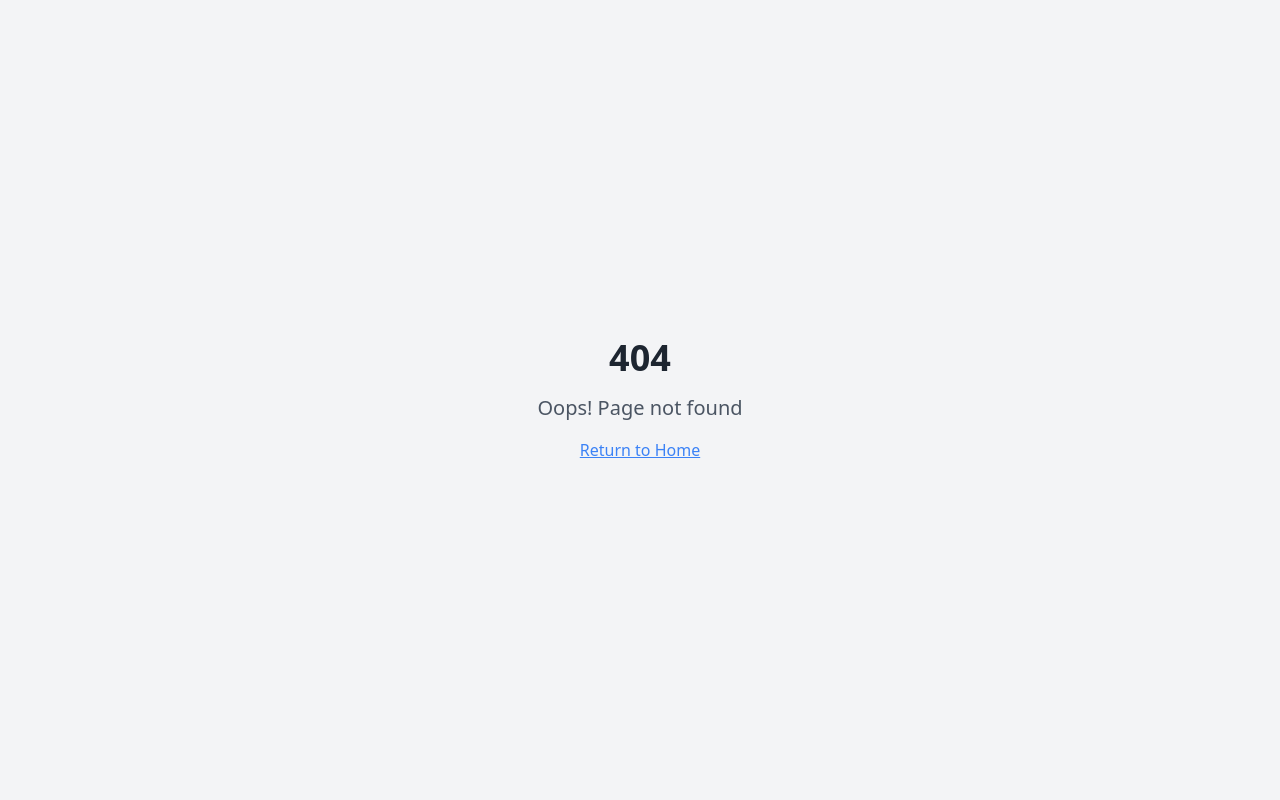
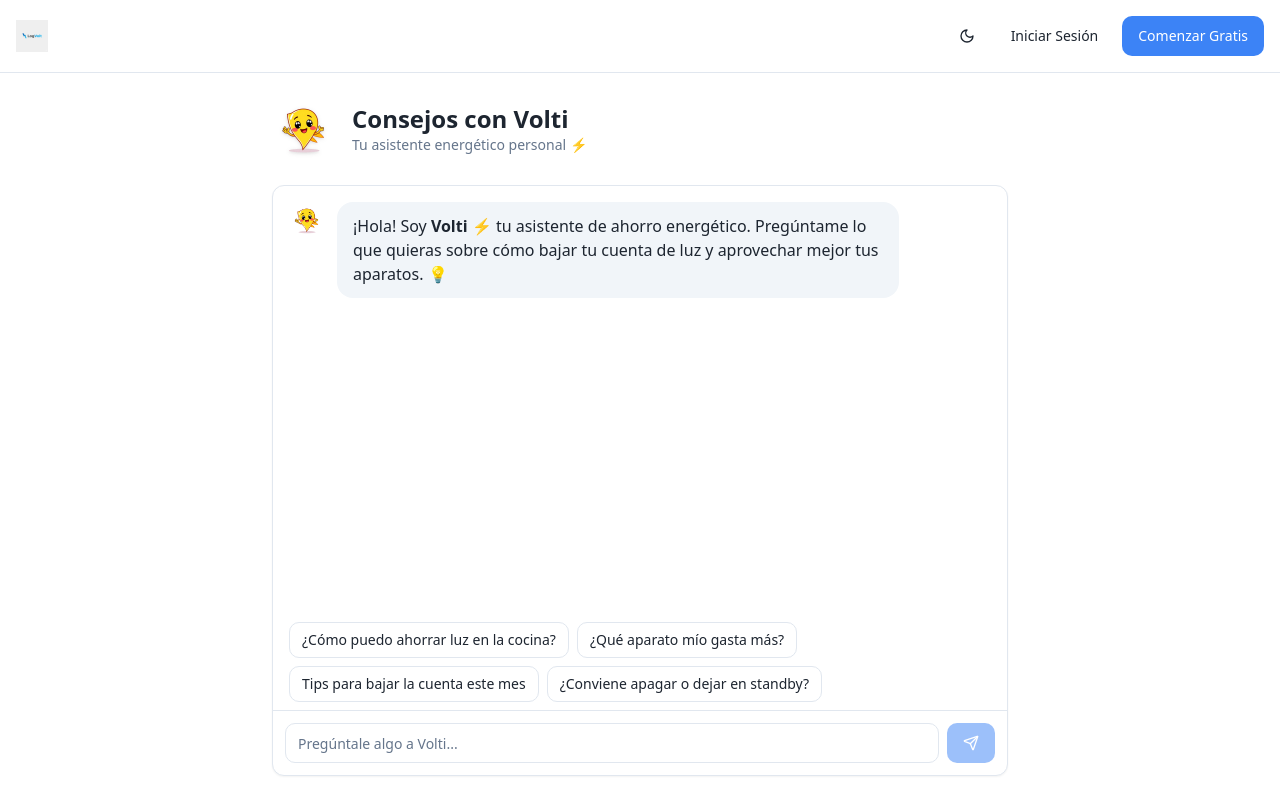
Before and after one commit to ignaciog14/log-volt-ahorra-luz, a React (Vite) app: page /consejos in a window 1280 px wide. Before the commit this address had no page. Built offline with nearby package versions, Linux system fonts and the light colour scheme.

Commit message:
Changes
Co-authored-by: ignaciog14 <111882558+ignaciog14@users.noreply.github.com>

```diff
--- a/src/App.tsx
+++ b/src/App.tsx
@@ -12,6 +12,7 @@ import Homes from "./pages/Homes";
 import HomeDetails from "./pages/HomeDetails";
 import RoomDetails from "./pages/RoomDetails";
 import Profile from "./pages/Profile";
+import Consejos from "./pages/Consejos";
 import NotFound from "./pages/NotFound";
 
 const queryClient = new QueryClient();
@@ -32,6 +33,7 @@ const App = () => (
               <Route path="/homes/:id" element={<HomeDetails />} />
               <Route path="/rooms/:id" element={<RoomDetails />} />
               <Route path="/profile" element={<Profile />} />
+              <Route path="/consejos" element={<Consejos />} />
               {/* ADD ALL CUSTOM ROUTES ABOVE THE CATCH-ALL "*" ROUTE */}
               <Route path="*" element={<NotFound />} />
             </Routes>
--- a/src/components/Navbar.tsx
+++ b/src/components/Navbar.tsx
@@ -1,5 +1,5 @@
 import { Link, useNavigate } from "react-router-dom";
-import { Home, LogOut, Users, Moon, Sun } from "lucide-react";
+import { Home, LogOut, Users, Moon, Sun, Sparkles } from "lucide-react";
 import { Button } from "@/components/ui/button";
 import { useAuth } from "@/hooks/useAuth";
 import { useTheme } from "next-themes";
@@ -34,6 +34,12 @@ export const Navbar = ({ showAuthButtons = true }: NavbarProps) => {
                 <Link to="/homes">
                   <Home className="w-4 h-4 mr-2" />
                   Hogares
+                </Link>
+              </Button>
+              <Button variant="ghost" asChild>
+                <Link to="/consejos">
+                  <Sparkles className="w-4 h-4 mr-2" />
+                  Consejos
                 </Link>
               </Button>
               <Button variant="ghost" asChild>
--- /dev/null
+++ b/src/pages/Consejos.tsx
@@ -0,0 +1,179 @@
+import { useState, useRef, useEffect } from "react";
+import { Navbar } from "@/components/Navbar";
+import { Button } from "@/components/ui/button";
+import { Input } from "@/components/ui/input";
+import { Card } from "@/components/ui/card";
+import { ScrollArea } from "@/components/ui/scroll-area";
+import { Send, Loader2 } from "lucide-react";
+import ReactMarkdown from "react-markdown";
+import { toast } from "sonner";
+import voltiImg from "@/assets/volti.png";
+import { supabase } from "@/integrations/supabase/client";
+
+type Msg = { role: "user" | "assistant"; content: string };
+
+const SUGGESTIONS = [
+  "¿Cómo puedo ahorrar luz en la cocina?",
+  "¿Qué aparato mío gasta más?",
+  "Tips para bajar la cuenta este mes",
+  "¿Conviene apagar o dejar en standby?",
+];
+
+const Consejos = () => {
+  const [messages, setMessages] = useState<Msg[]>([
+    {
+      role: "assistant",
+      content: "¡Hola! Soy **Volti** ⚡ tu asistente de ahorro energético. Pregúntame lo que quieras sobre cómo bajar tu cuenta de luz y aprovechar mejor tus aparatos. 💡",
+    },
+  ]);
+  const [input, setInput] = useState("");
+  const [loading, setLoading] = useState(false);
+  const scrollRef = useRef<HTMLDivElement>(null);
+
+  useEffect(() => {
+    scrollRef.current?.scrollTo({ top: scrollRef.current.scrollHeight, behavior: "smooth" });
+  }, [messages]);
+
+  const send = async (text: string) => {
+    if (!text.trim() || loading) return;
+    const userMsg: Msg = { role: "user", content: text };
+    const next = [...messages, userMsg];
+    setMessages(next);
+    setInput("");
+    setLoading(true);
+
+    try {
+      const { data: { session } } = await supabase.auth.getSession();
+      const url = `${import.meta.env.VITE_SUPABASE_URL}/functions/v1/volti-chat`;
+      const resp = await fetch(url, {
+        method: "POST",
+        headers: {
+          "Content-Type": "application/json",
+          ...(session?.access_token ? { Authorization: `Bearer ${session.access_token}` } : {}),
+          apikey: import.meta.env.VITE_SUPABASE_PUBLISHABLE_KEY,
+        },
+        body: JSON.stringify({
+          messages: next.map(m => ({ role: m.role, content: m.content })),
+        }),
+      });
+
+      if (!resp.ok || !resp.body) {
+        if (resp.status === 429) toast.error("Demasiadas consultas, intenta en un momento.");
+        else if (resp.status === 402) toast.error("Sin créditos de IA disponibles.");
+        else toast.error("Error al contactar a Volti");
+        setLoading(false);
+        return;
+      }
+
+      const reader = resp.body.getReader();
+      const decoder = new TextDecoder();
+      let buffer = "";
+      let assistant = "";
+      setMessages(m => [...m, { role: "assistant", content: "" }]);
+
+      let done = false;
+      while (!done) {
+        const { done: d, value } = await reader.read();
+        if (d) break;
+        buffer += decoder.decode(value, { stream: true });
+        let nl: number;
+        while ((nl = buffer.indexOf("\n")) !== -1) {
+          let line = buffer.slice(0, nl);
+          buffer = buffer.slice(nl + 1);
+          if (line.endsWith("\r")) line = line.slice(0, -1);
+          if (line.startsWith(":") || !line.trim()) continue;
+          if (!line.startsWith("data: ")) continue;
+          const json = line.slice(6).trim();
+          if (json === "[DONE]") { done = true; break; }
+          try {
+            const parsed = JSON.parse(json);
+            const delta = parsed.choices?.[0]?.delta?.content;
+            if (delta) {
+              assistant += delta;
+              setMessages(m => m.map((msg, i) => i === m.length - 1 ? { ...msg, content: assistant } : msg));
+            }
+          } catch {
+            buffer = line + "\n" + buffer;
+            break;
+          }
+        }
+      }
+    } catch (e) {
+      console.error(e);
+      toast.error("Volti no pudo responder");
+    } finally {
+      setLoading(false);
+    }
+  };
+
+  return (
+    <div className="min-h-screen bg-background flex flex-col">
+      <Navbar />
+      <div className="container mx-auto px-4 py-6 flex-1 flex flex-col max-w-3xl w-full">
+        <div className="flex items-center gap-4 mb-6">
+          <img src={voltiImg} alt="Volti" width={64} height={64} className="w-16 h-16 drop-shadow" />
+          <div>
+            <h1 className="text-2xl font-bold">Consejos con Volti</h1>
+            <p className="text-sm text-muted-foreground">Tu asistente energético personal ⚡</p>
+          </div>
+        </div>
+
+        <Card className="flex-1 flex flex-col overflow-hidden">
+          <ScrollArea className="flex-1 p-4" ref={scrollRef as any}>
+            <div className="space-y-4">
+              {messages.map((m, i) => (
+                <div key={i} className={`flex gap-3 ${m.role === "user" ? "justify-end" : "justify-start"}`}>
+                  {m.role === "assistant" && (
+                    <img src={voltiImg} alt="Volti" width={36} height={36} className="w-9 h-9 flex-shrink-0" />
+                  )}
+                  <div
+                    className={`rounded-2xl px-4 py-2 max-w-[80%] ${
+                      m.role === "user"
+                        ? "bg-primary text-primary-foreground"
+                        : "bg-muted"
+                    }`}
+                  >
+                    {m.content ? (
+                      <div className="prose prose-sm dark:prose-invert max-w-none [&_p]:my-1">
+                        <ReactMarkdown>{m.content}</ReactMarkdown>
+                      </div>
+                    ) : (
+                      <Loader2 className="w-4 h-4 animate-spin" />
+                    )}
+                  </div>
+                </div>
+              ))}
+            </div>
+          </ScrollArea>
+
+          {messages.length <= 1 && (
+            <div className="px-4 pb-2 flex flex-wrap gap-2">
+              {SUGGESTIONS.map(s => (
+                <Button key={s} variant="outline" size="sm" onClick={() => send(s)} disabled={loading}>
+                  {s}
+                </Button>
+              ))}
+            </div>
+          )}
+
+          <form
+            onSubmit={(e) => { e.preventDefault(); send(input); }}
+            className="border-t p-3 flex gap-2"
+          >
+            <Input
+              value={input}
+              onChange={(e) => setInput(e.target.value)}
+              placeholder="Pregúntale algo a Volti..."
+              disabled={loading}
+            />
+            <Button type="submit" disabled={loading || !input.trim()}>
+              {loading ? <Loader2 className="w-4 h-4 animate-spin" /> : <Send className="w-4 h-4" />}
+            </Button>
+          </form>
+        </Card>
+      </div>
+    </div>
+  );
+};
+
+export default Consejos;
```
